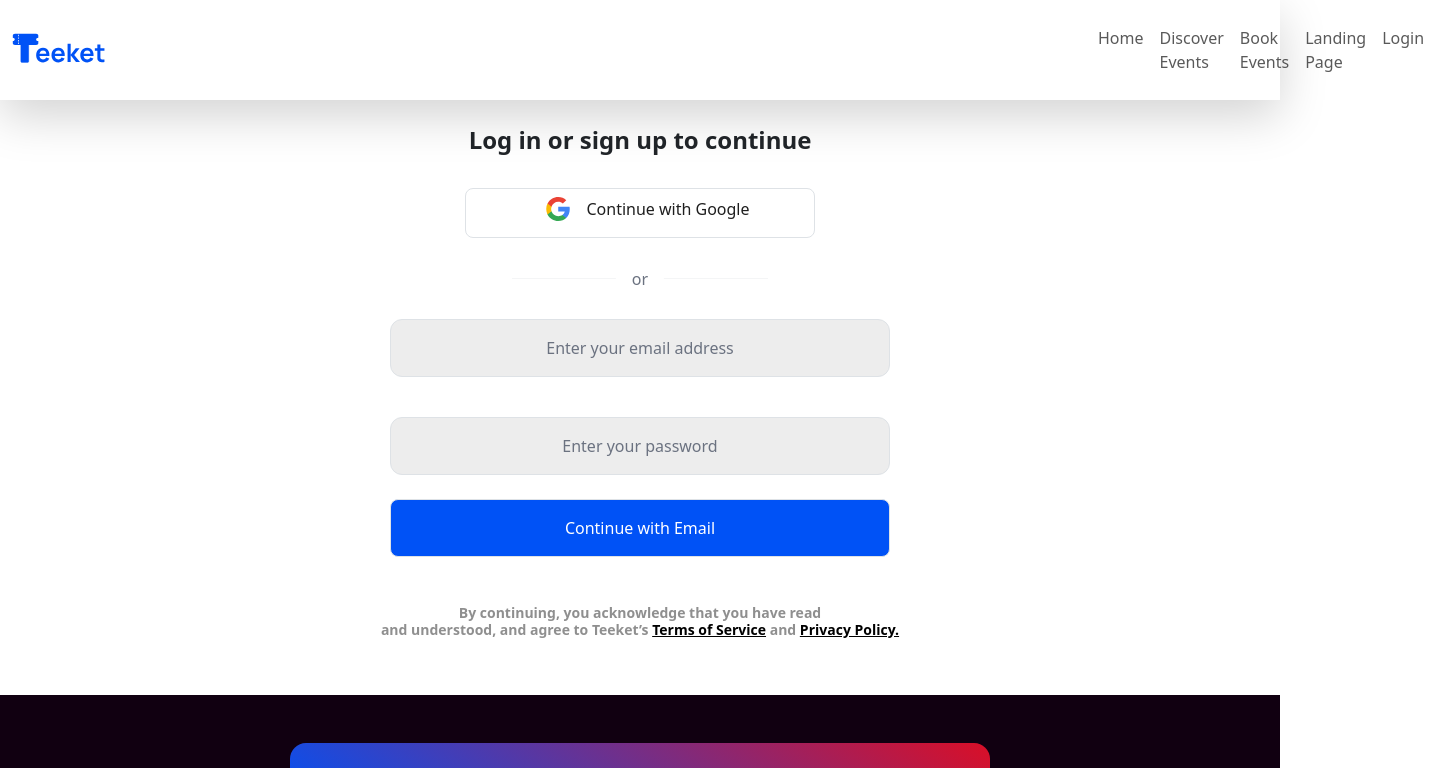
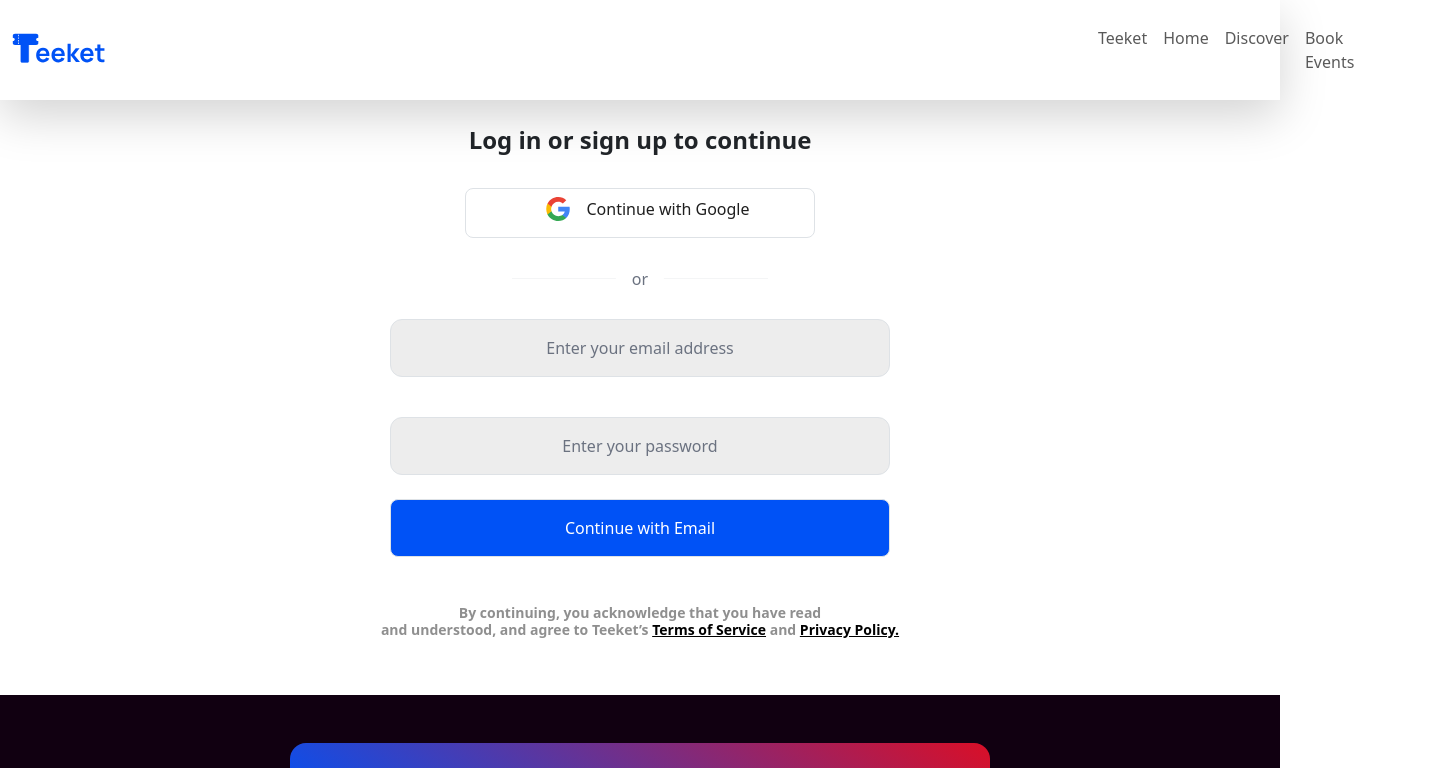
Before and after one commit to gogurlbaby/teeket, a React (Create React App) app: page /login in a window 1280 px wide. Shown: the top 768 px of the page, 1448 px wide, since content can reach past the window. Built offline with nearby package versions, Linux system fonts and the light colour scheme.

Commit message:
fixed errors

```diff
--- a/src/components/navbar_components/NavbarLogin.js
+++ b/src/components/navbar_components/NavbarLogin.js
@@ -40,11 +40,10 @@
             </Offcanvas.Header>
             <Offcanvas.Body>
               <Nav className="justify-content-end flex-grow-1 pe-3">
-                <Nav.Link href="/">Home</Nav.Link>
-                <Nav.Link href="/discover-events">Discover Events</Nav.Link>
+              <Nav.Link href="/">Teeket</Nav.Link>
+                <Nav.Link href="/home">Home</Nav.Link>
+                <Nav.Link href="/discover-events">Discover</Nav.Link>
                 <Nav.Link href="/trending-events">Book Events</Nav.Link>
-                <Nav.Link href="/landing">Landing Page</Nav.Link>
-                <Nav.Link href="/login">Login</Nav.Link>
               </Nav>
             </Offcanvas.Body>
           </Navbar.Offcanvas>
```
